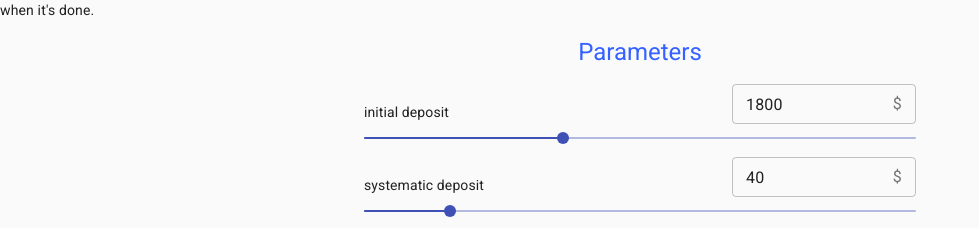
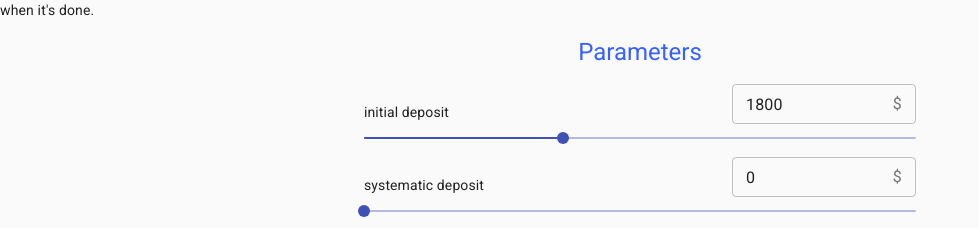
Before and after one commit to b-chmiel/metis-finance-calculator-ui, a React (Create React App) app: page / in a window 1280 px wide. Shown: the top 228 px of the page, without its empty margins (0-979 px from the left). Built offline with nearby package versions, Linux system fonts and the light colour scheme; no server answers.

Commit message:
allow setting systematic deposit to 0

```diff
--- a/src/views/InvestmentView/InvestmentInfo/InvestmentInfo.tsx
+++ b/src/views/InvestmentView/InvestmentInfo/InvestmentInfo.tsx
@@ -67,7 +67,7 @@ export const InvestmentInfo: React.FC<Props> = ({parameters, setParameters, resu
                 onChange={setInitialDeposit}
             />
             <RangeInput
-                minValue={1}
+                minValue={0}
                 maxValue={250}
                 label="systematic deposit"
                 unit={currency}
--- a/src/views/InvestmentView/InvestmentView.tsx
+++ b/src/views/InvestmentView/InvestmentView.tsx
@@ -11,7 +11,7 @@ import {inYears} from '../../helpers/inYears';
 
 const mockedParameters: InvestmentParameters = {
     initialDepositValue: 1800,
-    systematicDepositValue: 40,
+    systematicDepositValue: 0,
     frequency: 3,
     frequencyUnit: PeriodUnit.WEEKS,
     frequenceInYear: inYears(3, PeriodUnit.WEEKS),
```
